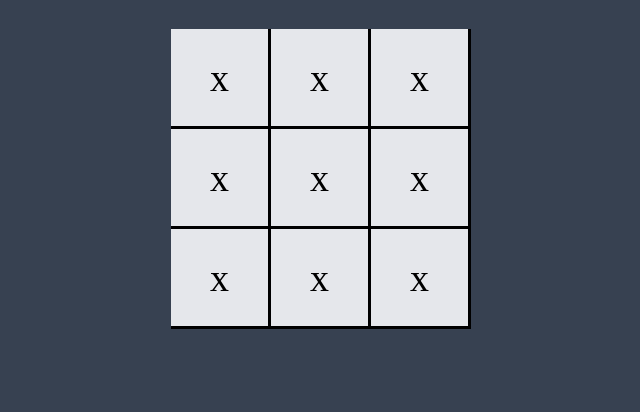
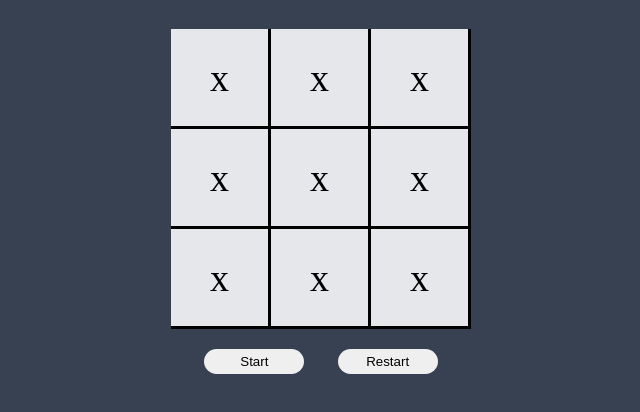
Before and after one commit to nbujri/tic-tac-toe, a plain HTML site: page index.html in a window 1280 px wide. Shown: the part 78-490 px from the top of the page, without its empty margins (319-959 px from the left). Drawn offline with Linux system fonts and the light colour scheme.

Commit message:
create buttons

```diff
--- a/index.html
+++ b/index.html
@@ -25,6 +25,10 @@
         <div class="cell cell8" data-cell="8">x</div>
         <div class="cell cell9" data-cell="9">x</div>
       </div>
+      <div class="buttons">
+        <button class="btn btn-start">Start</button>
+        <button class="btn btn-restart">Restart</button>
+      </div>
     </div>
   </body>
 </html>
--- a/style.css
+++ b/style.css
@@ -33,3 +33,23 @@ h1 {
   align-items: center;
   font-size: 38px;
 }
+
+.buttons {
+  display: flex;
+  width: 300px;
+  justify-content: space-evenly;
+  margin-top: 20px;
+}
+
+.btn {
+  width: 100px;
+  padding: 5px 0;
+  border: none;
+  border-radius: 20px;
+}
+
+.btn:hover {
+  cursor: pointer;
+  box-shadow: 0px 0px 10px #6b7280;
+  font-weight: bold;
+}
```
